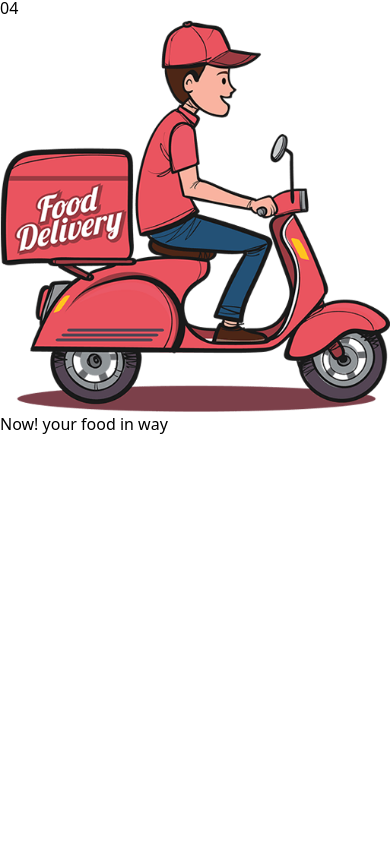
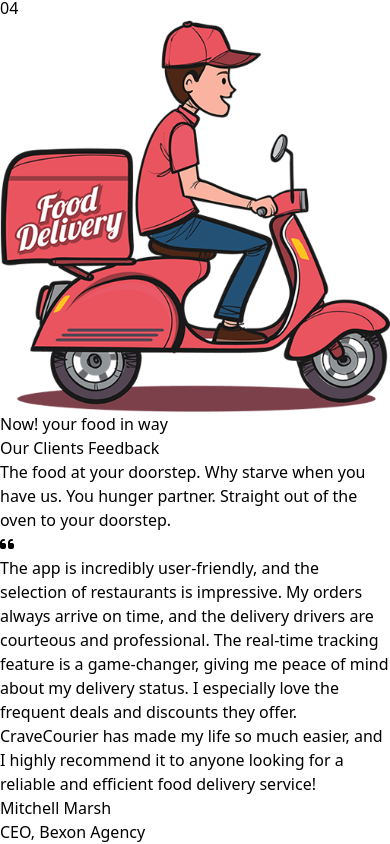
Before and after one commit to FarhanFardid/Food_Delivery_WebPage, a React (Vite) app: page / in a window 390 px wide. Shown: the part 5296-6140 px from the top of the page. Before the commit the page ends 5732 px from the top, so only its background shows below. Built offline with nearby package versions, Linux system fonts and the light colour scheme.

Commit message:
Feedback section almost done with responsiveness

```diff
--- a/src/App.jsx
+++ b/src/App.jsx
@@ -1,4 +1,5 @@
 import "./App.css";
+import Feedback from "./components/Feedback";
 import Header from "./components/Header";
 import Menu from "./components/Menu";
 import Navbar from "./components/Navbar";
@@ -11,6 +12,7 @@ function App() {
       <Header></Header>
       <Menu></Menu>
       <Order></Order>
+      <Feedback></Feedback>
 
 
     </>
--- /dev/null
+++ b/src/components/Feedback.jsx
@@ -0,0 +1,25 @@
+
+const Feedback = () => {
+    return (
+        <div className="container-fluid md:mt-[50px]">
+               <div className="w-full  py-3 md:py-8 text-center">
+        <h2 className="text-2xl md:text-4xl py-1 md:py-3 font-bold px-3 md:px-20">
+       Our Clients Feedback
+        </h2>
+        <p className="px-2 md:w-[530px] md:text-sm text-xs mx-auto">
+        The food at your doorstep. Why starve when you have us. You hunger partner. Straight out of the oven to your doorstep.
+        </p>
+      </div>
+
+      <div>
+        <h2 className="text-center text-3xl md:text-6xl text-[#FF5331] py-1 md:py-3"><i className="fa-solid fa-quote-left"></i></h2>
+        <p className="text-center tex-sm md:text-lg md:w-[785px] h-auto mx-auto py-1 md:py-3"> The app is incredibly user-friendly, and the selection of restaurants is impressive. My orders always arrive on time, and the delivery drivers are courteous and professional. The real-time tracking feature is a game-changer, giving me peace of mind about my delivery status. I especially love the frequent deals and discounts they offer. CraveCourier has made my life so much easier, and I highly recommend it to anyone looking for a reliable and efficient food delivery service!</p>
+      </div>
+      <div className="text-center py-3 "><p className="md:text-lg text-md font-bold">Mitchell Marsh</p>
+      <p className="text-xs muted">CEO, Bexon Agency</p></div>
+
+        </div>
+    );
+};
+
+export default Feedback;
```
